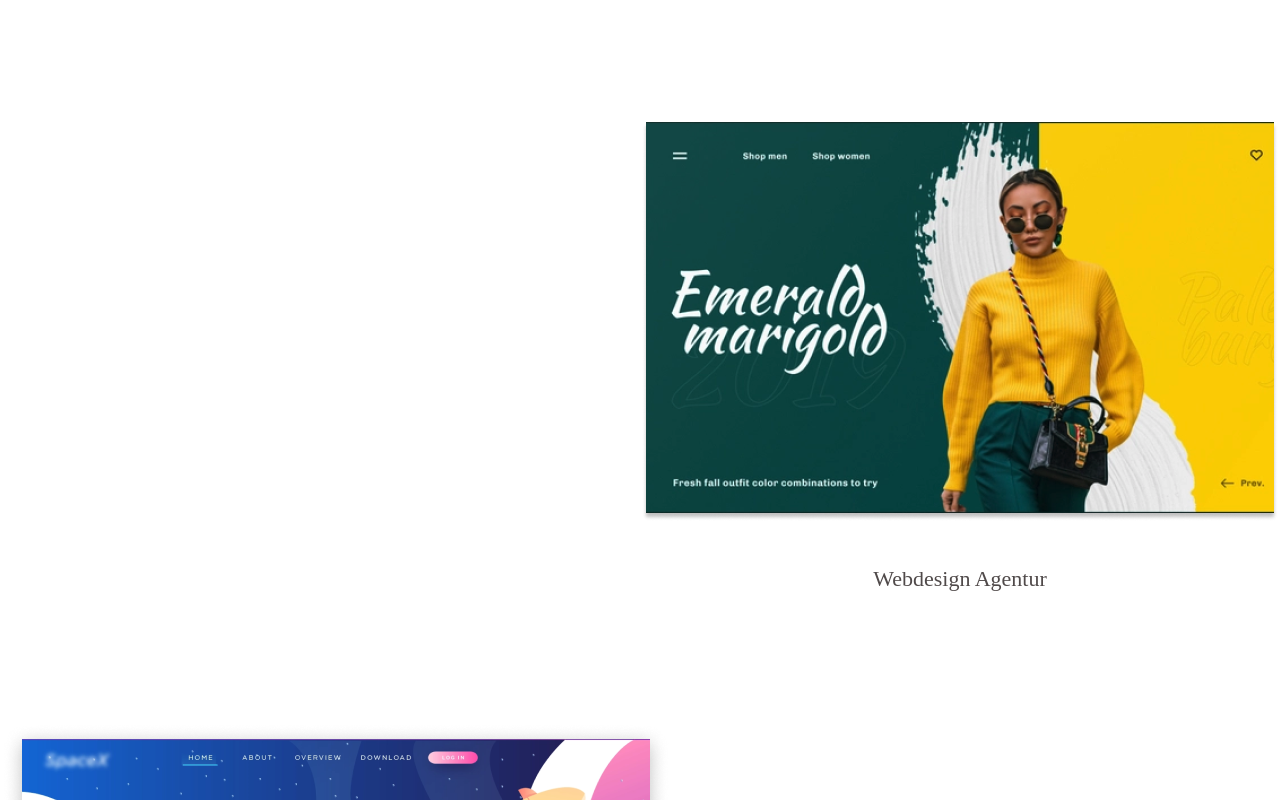
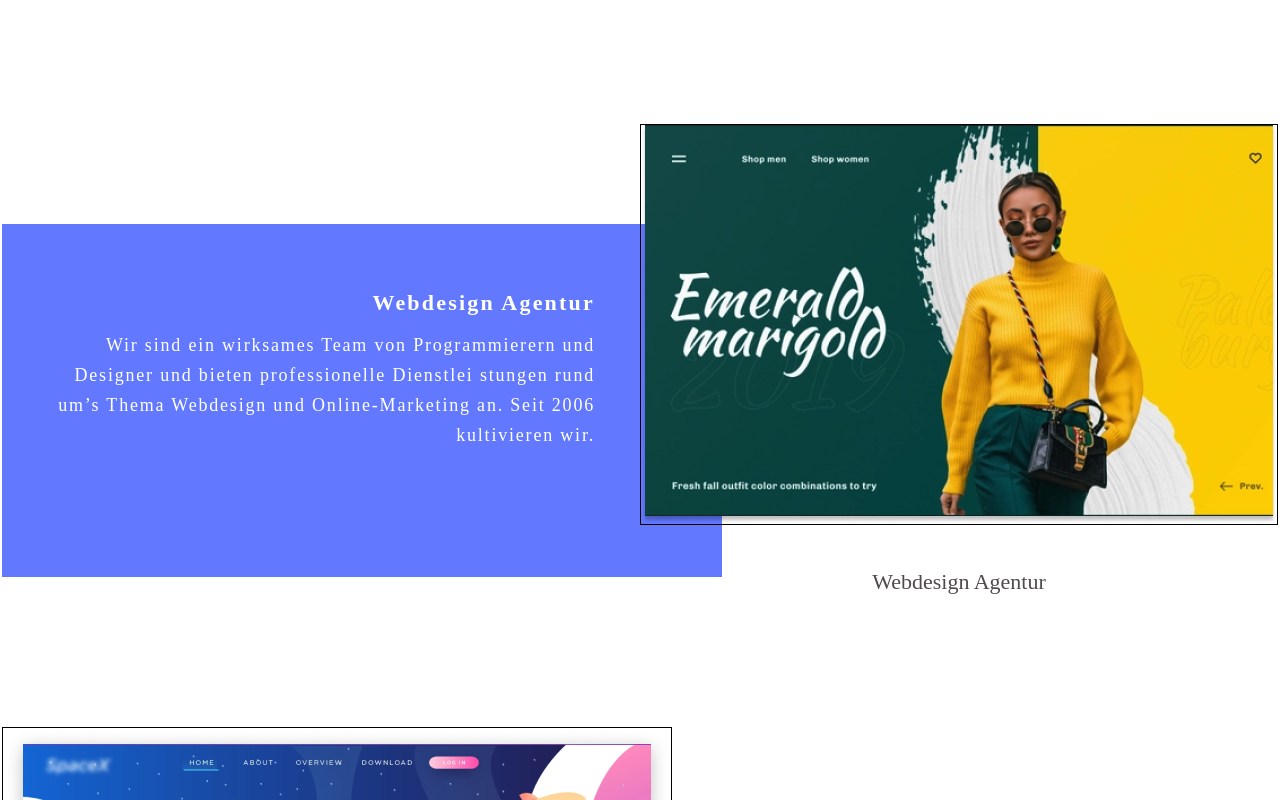
Before and after one commit to Shaliapyn/module-maket, a React (Create React App) app: page / in a window 1280 px wide. Shown: the part 1240-2040 px from the top of the page. Built offline with nearby package versions, Linux system fonts and the light colour scheme.

Commit message:
blueCard component

```diff
--- a/src/components/Main/BlueCard/BlueCard.js
+++ b/src/components/Main/BlueCard/BlueCard.js
@@ -2,11 +2,11 @@ import React from 'react'
 
 import styles from "./BlueCard.module.scss"
 
-const BlueCard = () => {
+const BlueCard = ({even}) => {
   return (
-    <div className={styles.blueCard}>
-        <h2 className={styles.title}>Webdesign Agentur</h2>
-        <p className={styles.text}>Wir sind ein wirksames Team von Programmierern und Designer und bieten professionelle Dienstlei stungen rund um’s Thema Webdesign und Online-Marketing an. Seit 2006 kultivieren wir.</p>
+    <div className={!even ? styles.blueCard : `${styles.blueCard} ${styles.blueCardEven}` }>
+        <h2 className={styles.blueCardTitle}>Webdesign Agentur</h2>
+        <p className={styles.blueCardText}>Wir sind ein wirksames Team von Programmierern und Designer und bieten professionelle Dienstlei stungen rund um’s Thema Webdesign und Online-Marketing an. Seit 2006 kultivieren wir.</p>
     </div>
   )
 }
--- a/src/components/Main/BlueCard/BlueCard.module.scss
+++ b/src/components/Main/BlueCard/BlueCard.module.scss
@@ -1,12 +1,18 @@
+@mixin reverseCard {
+    padding: 68px 127px 30px 55px;
+    text-align: right;
+}
+
 .blueCard {
-    display: flex;
-    flex-direction: column;
-    align-items: flex-start;
     width: 720px;
     height: 353px;
     background-color: #6279FF;
     padding: 68px 55px 30px 127px;
-
+    text-align: left;
+}
+.blueCardEven {
+    @include reverseCard;
+    text-align: right;
 }
 .blueCardTitle {
     padding-bottom: 16px;
@@ -15,9 +21,6 @@
     font-family: "PT Serif";
     font-weight: 700;
     letter-spacing: 0.1em;
-    border: 1px solid #000;
-
-
 }
 .blueCardText {
     color: #fff;
@@ -26,5 +29,4 @@
     line-height: 30px;
     font-weight: 500;
     letter-spacing: 0.1em;
-    text-align: left;
 }
--- a/src/components/Main/Main.js
+++ b/src/components/Main/Main.js
@@ -1,6 +1,6 @@
-import React from "react";
 
 import styles from "./Main.module.scss";
+import BlueCard from "./BlueCard";
 
 import img1 from "./imgs/img1.png";
 import img2 from "./imgs/img2.png";
@@ -9,6 +9,7 @@ import img4 from "./imgs/img4.png";
 import cloud from "./imgs/cloud.png"
 
 const Main = () => {
+
   return (
     <div className={styles.wrapper}>
 
@@ -52,7 +53,10 @@ const Main = () => {
             </li>
           </ul>
           <ul className={styles.blueCards}>
-
+            <li><BlueCard /></li>
+            <li><BlueCard even="even"/></li>
+            <li><BlueCard /></li>
+            <li><BlueCard even="even"/></li>
           </ul>
         </div>
       </div>
--- a/src/components/Main/Main.module.scss
+++ b/src/components/Main/Main.module.scss
@@ -1,7 +1,4 @@
-@mixin reverseCard {
-    padding: 68px 127px 30px 55px;
-    text-align: right;
-}
+
 .wrapper {
     position: relative;
     max-width: 1920px;
@@ -39,6 +36,7 @@
 }
 .ladderLi {
     position: relative;
+    border: 1px solid #000;
 }
 .imgFig {
     position: absolute;
@@ -50,38 +48,14 @@
     font-size: 22px;
     font-family: "Montserrat";
 }
-.blueCard {
-    width: 720px;
-    height: 353px;
-    background-color: #6279FF;
-    padding: 68px 55px 30px 127px;
-    text-align: left;
-}
-.blueCardEven {
-    @include reverseCard;
-}
-.blueCardTitle {
-    padding-bottom: 16px;
-    font-size: 22px;
-    color: #fff;
-    font-family: "PT Serif";
-    font-weight: 700;
-    letter-spacing: 0.1em;
-}
-.blueCardText {
-    color: #fff;
-    font-size: 18px;
-    font-family: "Montserrat";
-    line-height: 30px;
-    font-weight: 500;
-    letter-spacing: 0.1em;
-}
+// ----------------------------------------------------
 .ladder {
     display: flex;
     flex-direction: column;
     align-items: flex-start;
     & :nth-child(even) {
         align-self: end;
+
     }
     & li:not(:first-child) {
         margin-top: 202px;
```
